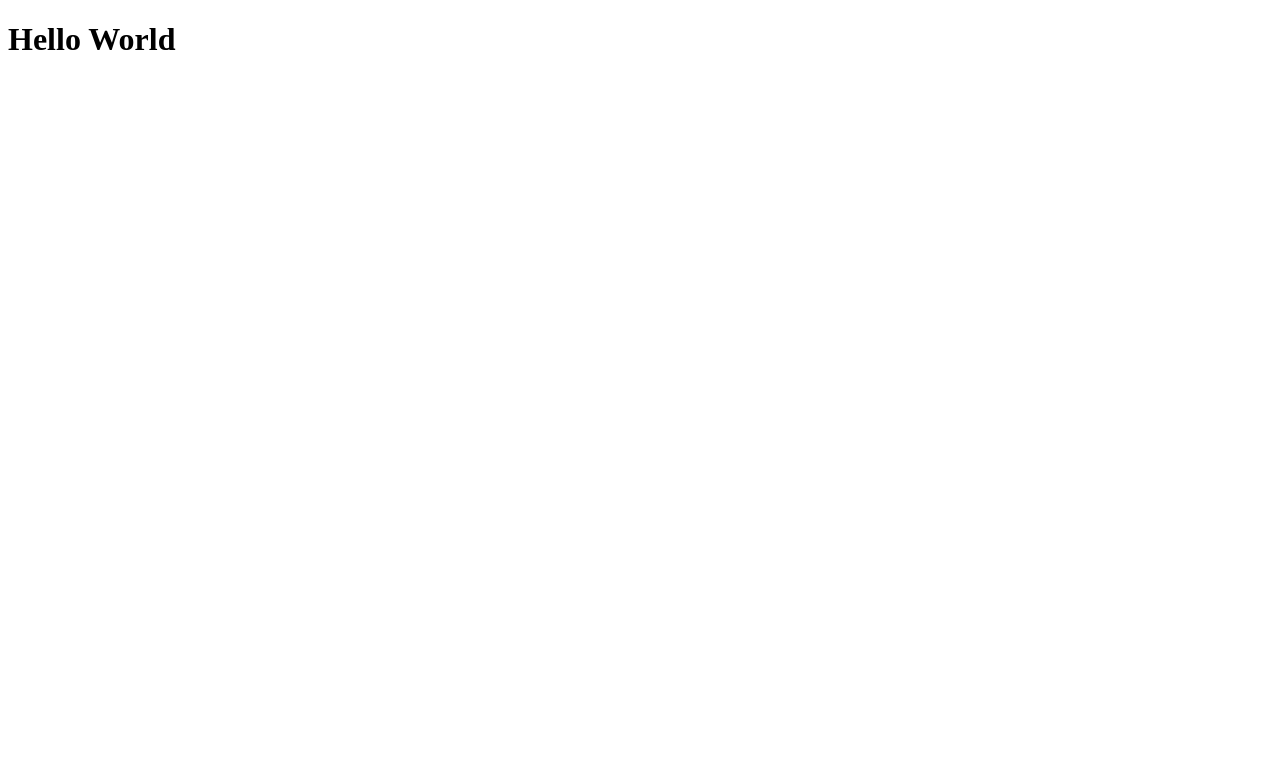
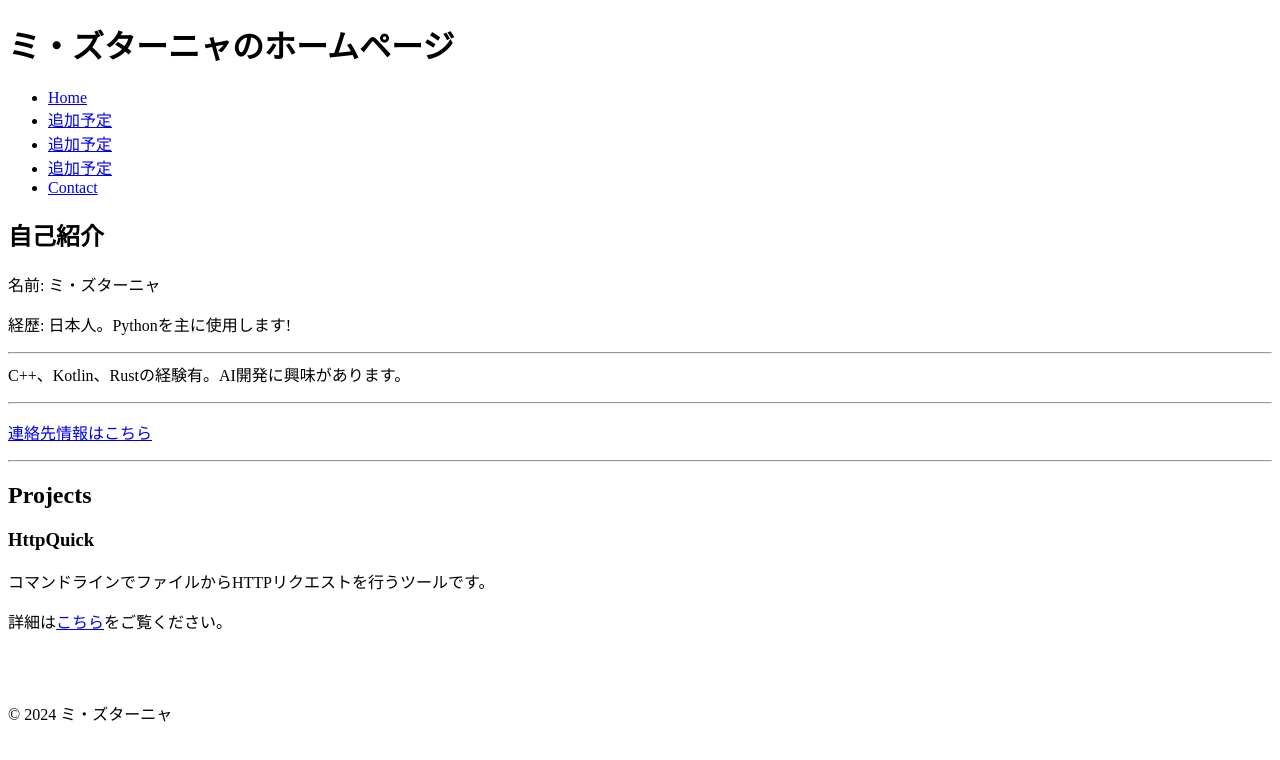
Before and after one commit to mi-ztyanya/mi-ztyanya.github.io, a plain HTML site: page index.html in a window 1280 px wide. Drawn offline with Linux system fonts and the light colour scheme.

Commit message:
Update index.html

```diff
--- a/index.html
+++ b/index.html
@@ -1,6 +1,44 @@
 <!DOCTYPE html>
-<html>
+<html lang="ja">
+<head>
+    <meta charset="UTF-8">
+    <meta name="viewport" content="width=device-width, initial-scale=1.0">
+    <title>ミ・ズターニャのホームページ</title>
+    <link rel="stylesheet" href="styles.css">
+</head>
 <body>
-<h1>Hello World</h1>
+    <header>
+        <h1>ミ・ズターニャのホームページ</h1>
+        <nav>
+            <ul>
+                <li><a href="index.html">Home</a></li>
+                <li><a href="404.html">追加予定</a></li>
+                <li><a href="404.html">追加予定</a></li>
+                <li><a href="404.html">追加予定</a></li>
+                <li><a href="contact.html">Contact</a></li>
+            </ul>
+        </nav>
+    </header>
+    <main>
+        <section>
+            <h2>自己紹介</h2>
+            <p>名前: ミ・ズターニャ</p>
+            <p>経歴: 日本人。Pythonを主に使用します! <hr> C++、Kotlin、Rustの経験有。AI開発に興味があります。</p>
+            <hr>
+                <p><a href="contact.html">連絡先情報はこちら</a></p>
+            <hr>
+        </section>
+        <section>
+            <h2>Projects</h2>
+            <h3>HttpQuick</h3>
+            <p>コマンドラインでファイルからHTTPリクエストを行うツールです。</p>
+            <p>詳細は<a href="HttpQuick.html">こちら</a>をご覧ください。</p>
+        </section>
+        <br>
+        <br>
+    </main>
+    <footer>
+        <p>© 2024 ミ・ズターニャ</p>
+    </footer>
 </body>
 </html>
```
